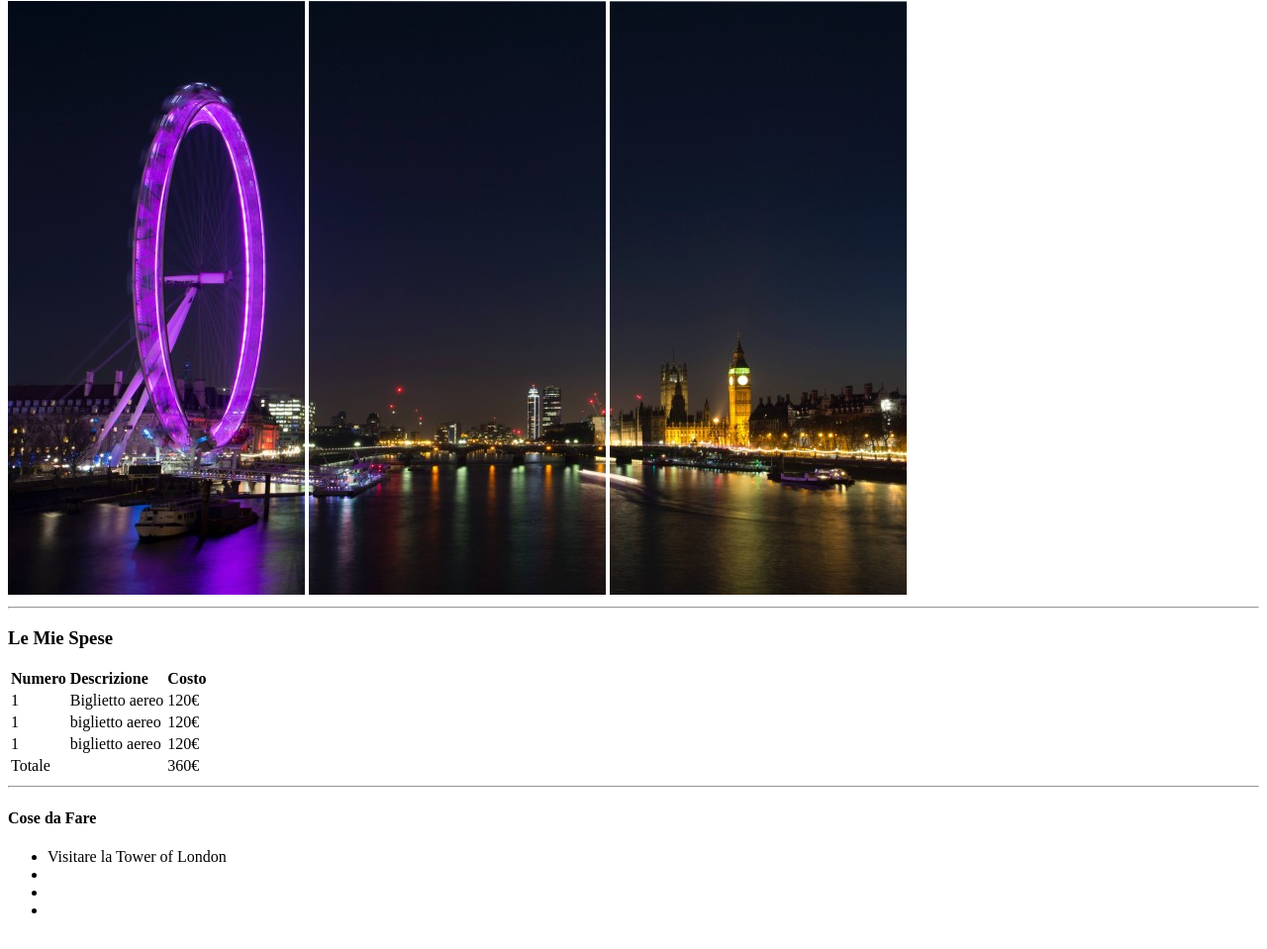
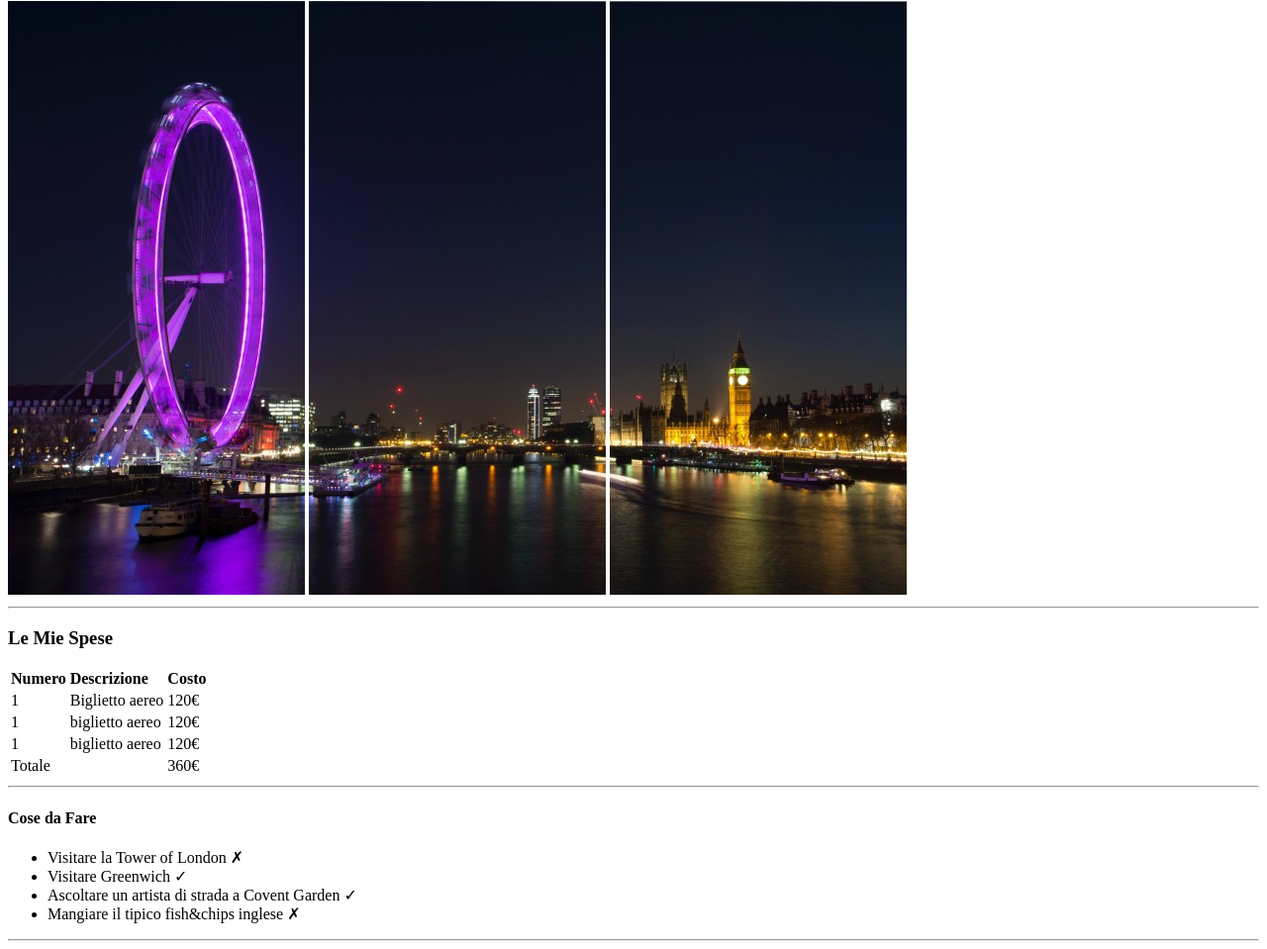
Before and after one commit to SimoneMenichetti/-html-london-trip, a plain HTML site: page index.html in a window 1280 px wide. Shown: the part 79-1038 px from the top of the page at 99% size. Drawn offline with Linux system fonts and the light colour scheme.

Commit message:
Finish fix Thing to Do

```diff
--- a/index.html
+++ b/index.html
@@ -53,11 +53,12 @@
         <!-- add Things to Do -->
         <h4>Cose da Fare</h4>
         <ul>
-            <li>Visitare la Tower of London</li>
-            <li></li>
-            <li></li>
-            <li></li>
+            <li>Visitare la Tower of London &#10007;</li>
+            <li>Visitare Greenwich &#10003;</li>
+            <li>Ascoltare un artista di strada a Covent Garden &#10003;</li>
+            <li>Mangiare il tipico fish&#38;chips inglese &#10007;</li>
         </ul>
+        <hr>
     </main>
 
 </body>
```
